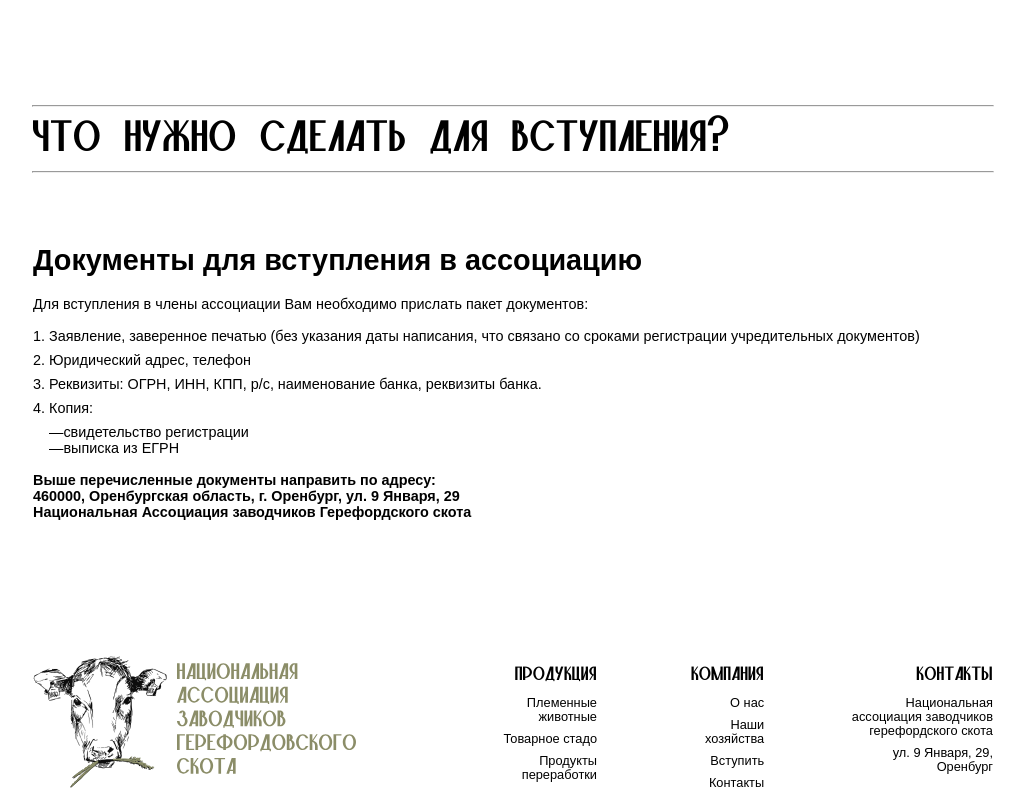
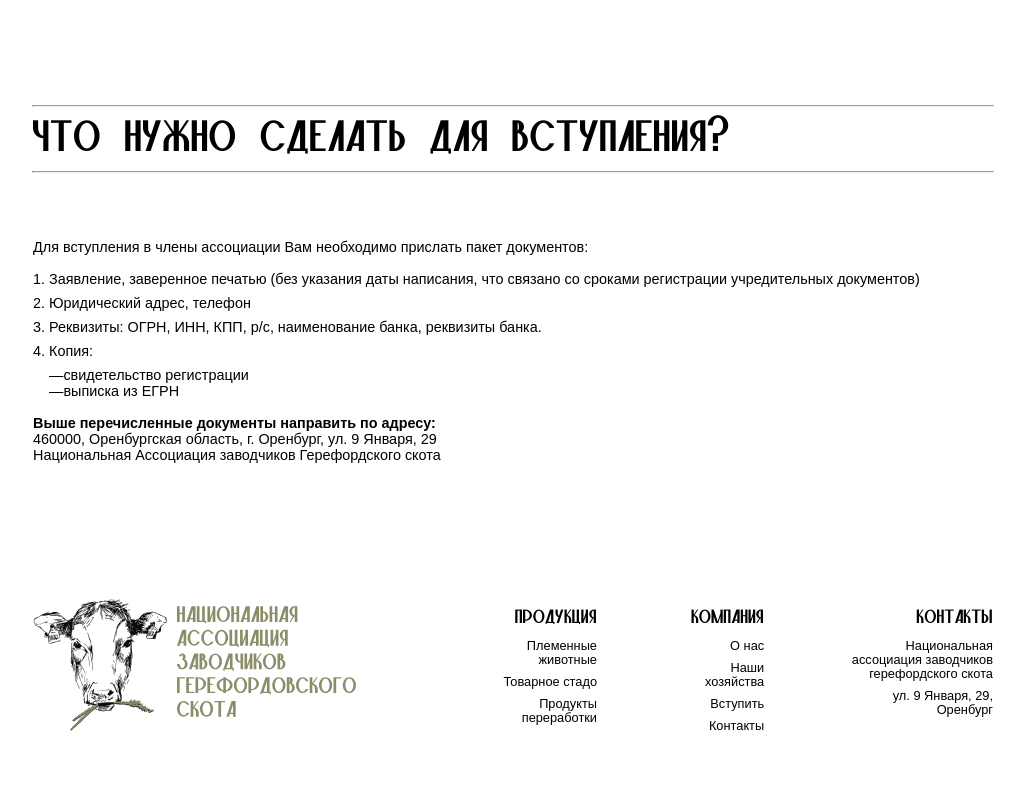
Before and after one commit to LxrdTendx/HerefordSite, a Django app: page /join/ in a window 1280 px wide. Shown: the part 697-1486 px from the top of the page, without its empty margins (127-1152 px from the left). After the commit the page ends 1428 px from the top, so only its background shows below. Run offline with Django 4.2, Linux system fonts and the light colour scheme; some libraries are stand-ins or nearby versions; some web fonts are replaced.

Commit message:
~other fixed

```diff
--- a/hereford/herefordsite/templates/join.html
+++ b/hereford/herefordsite/templates/join.html
@@ -392,7 +392,7 @@
 
     .address {
     margin-top: 20px;
-    font-weight: bold;
+
     }
 
 
@@ -497,7 +497,6 @@
 
 
 <div class="container">
-  <h1 class="title">Документы для вступления в ассоциацию</h1>
   <p>Для вступления в члены ассоциации Вам необходимо прислать пакет документов:</p>
   <div class="documents-list">
     <div class="documents-item">1. Заявление, заверенное печатью (без указания даты написания, что связано со сроками регистрации учредительных документов)</div>
@@ -510,7 +509,7 @@
       </div>
     </div>
   </div>
-  <div class="address">Выше перечисленные документы направить по адресу:<br>
+  <div class="address"><b>Выше перечисленные документы направить по адресу:</b><br>
   460000, Оренбургская область, г. Оренбург, ул. 9 Января, 29<br>
   Национальная Ассоциация заводчиков Герефордского скота</div>
 </div>
```
